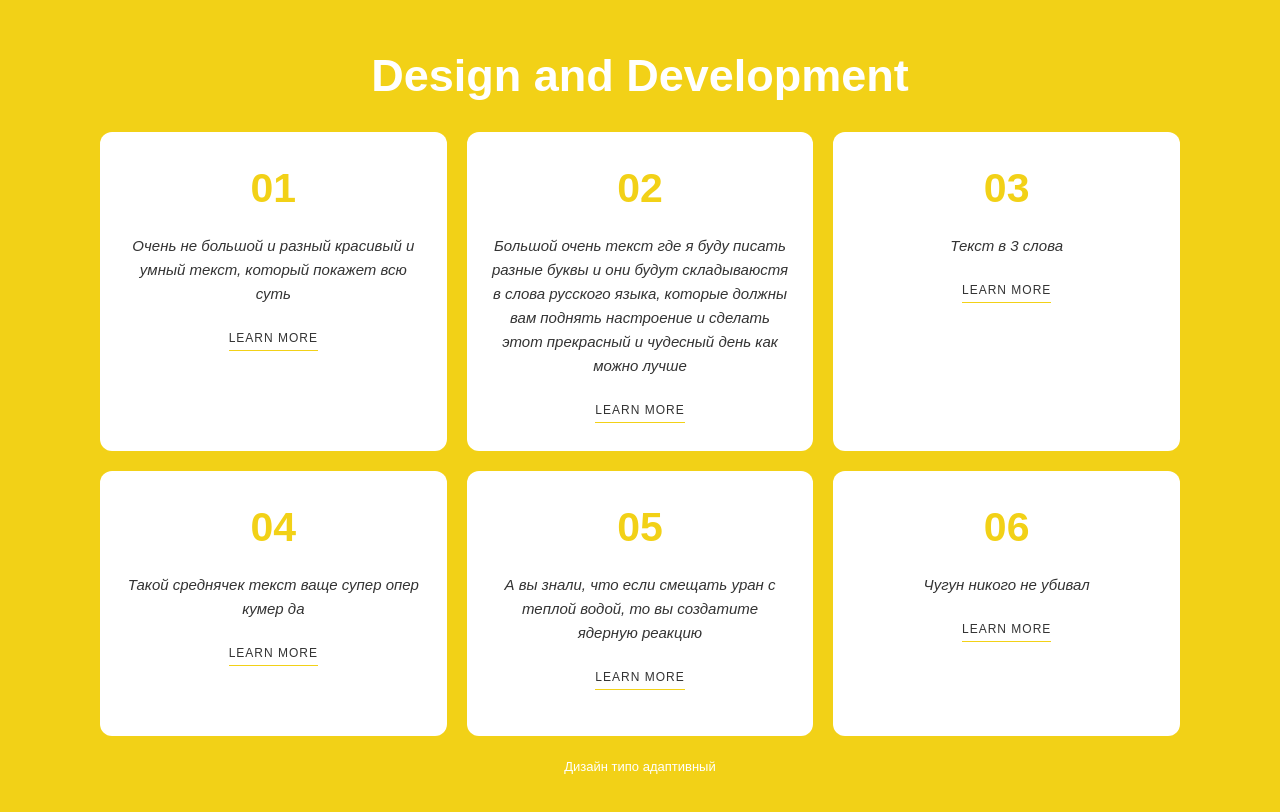
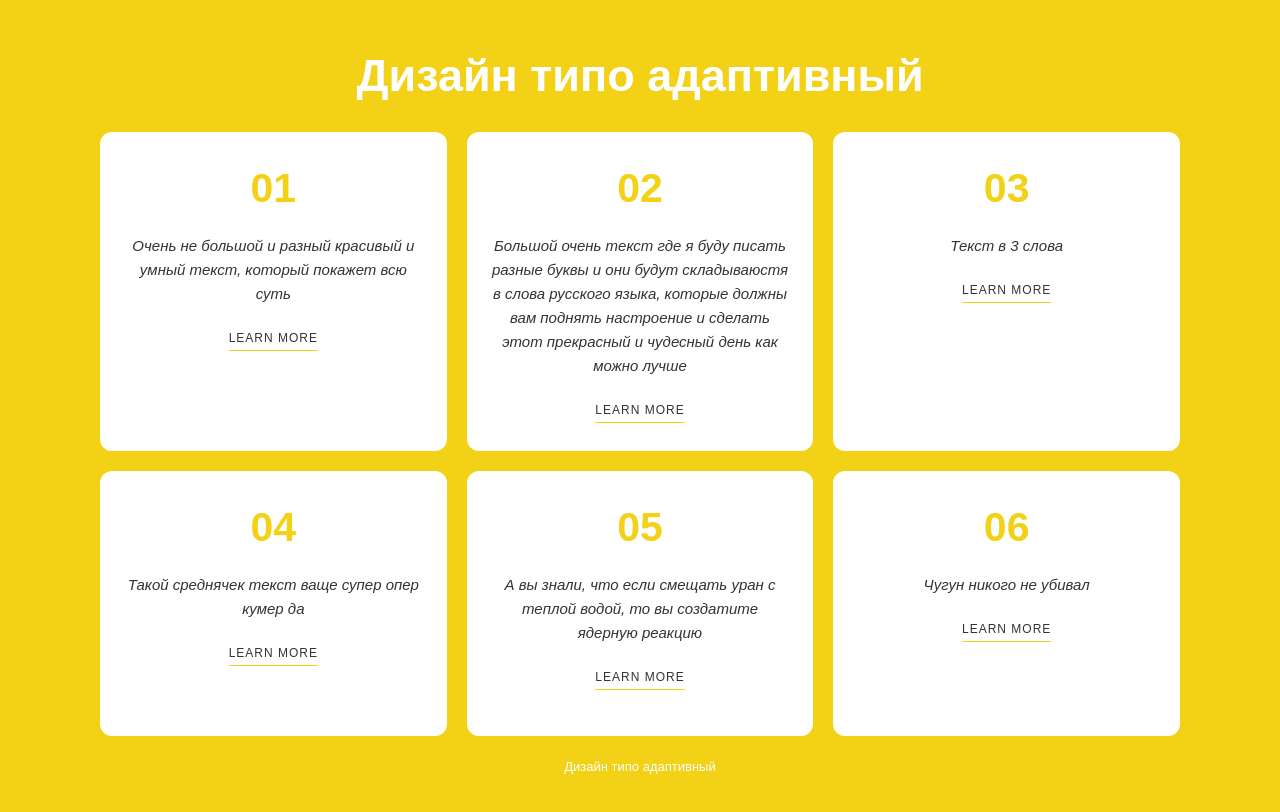
Before and after one commit to usupix/html-css-practice, a plain HTML site: page index.html in a window 1280 px wide. Drawn offline with Linux system fonts and the light colour scheme.

Commit message:
Все на русский уже

```diff
--- a/index.html
+++ b/index.html
@@ -3,7 +3,7 @@
 <head>
   <meta charset="UTF-8">
   <meta name="viewport" content="width=device-width, initial-scale=1.0">
-  <title>Design and Development</title>
+  <title>Дизайн типо адаптивный</title>
   <style>
     * {
         box-sizing: border-box;
@@ -97,7 +97,7 @@
 </head>
 <body>
   <main>
-    <h1>Design and Development</h1>
+    <h1>Дизайн типо адаптивный</h1>
     <div class="grid">
       <div class="card"><h2>01</h2><p>Очень не большой и разный красивый и умный текст, который покажет всю суть</p><span class="more">LEARN MORE</span></div>
       <div class="card"><h2>02</h2><p>Большой очень текст где я буду писать разные буквы и они будут складываюстя в слова русского языка, которые должны вам поднять настроение и сделать этот прекрасный и чудесный день как можно лучше</p><span class="more">LEARN MORE</span></div>
```
